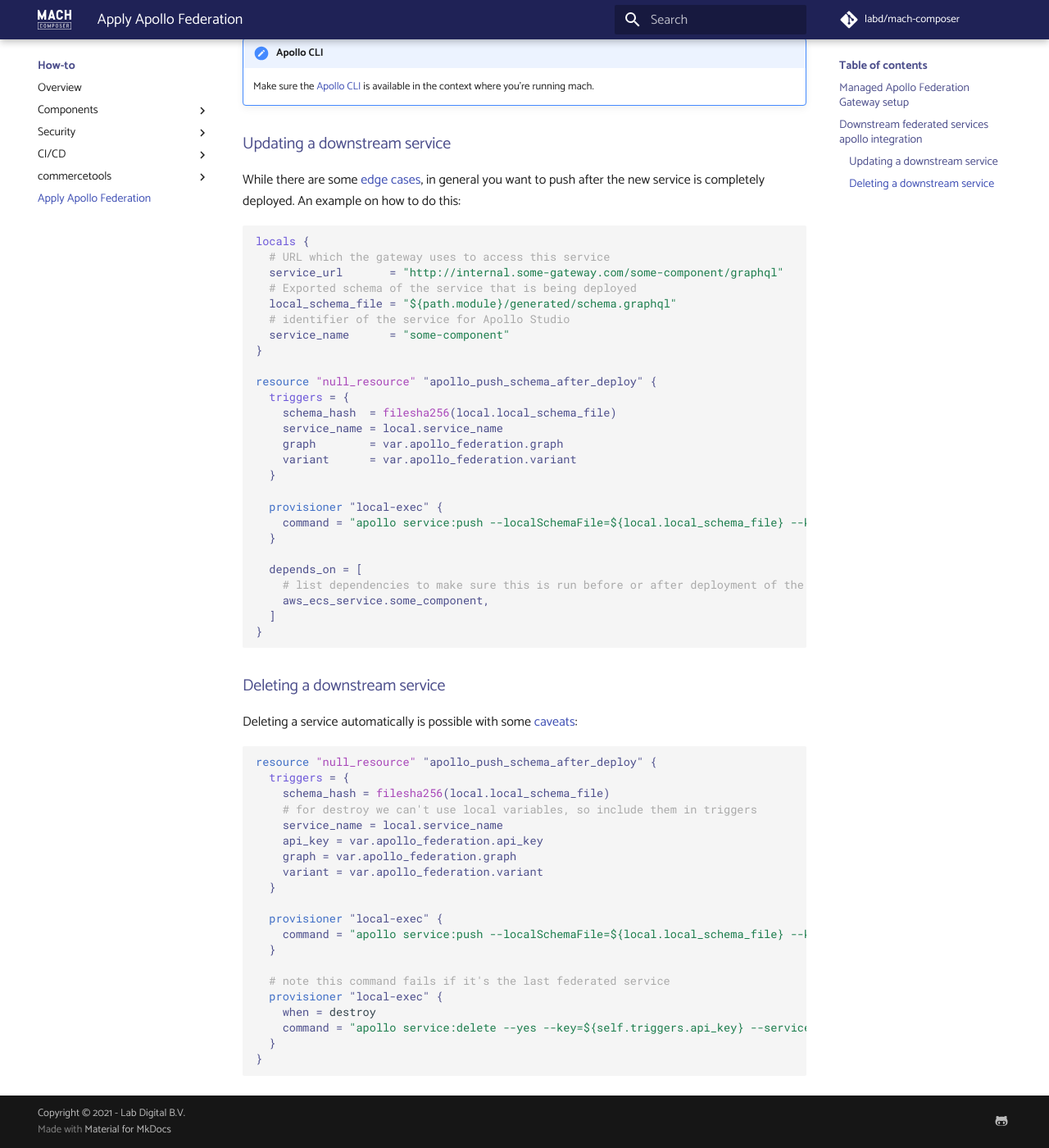
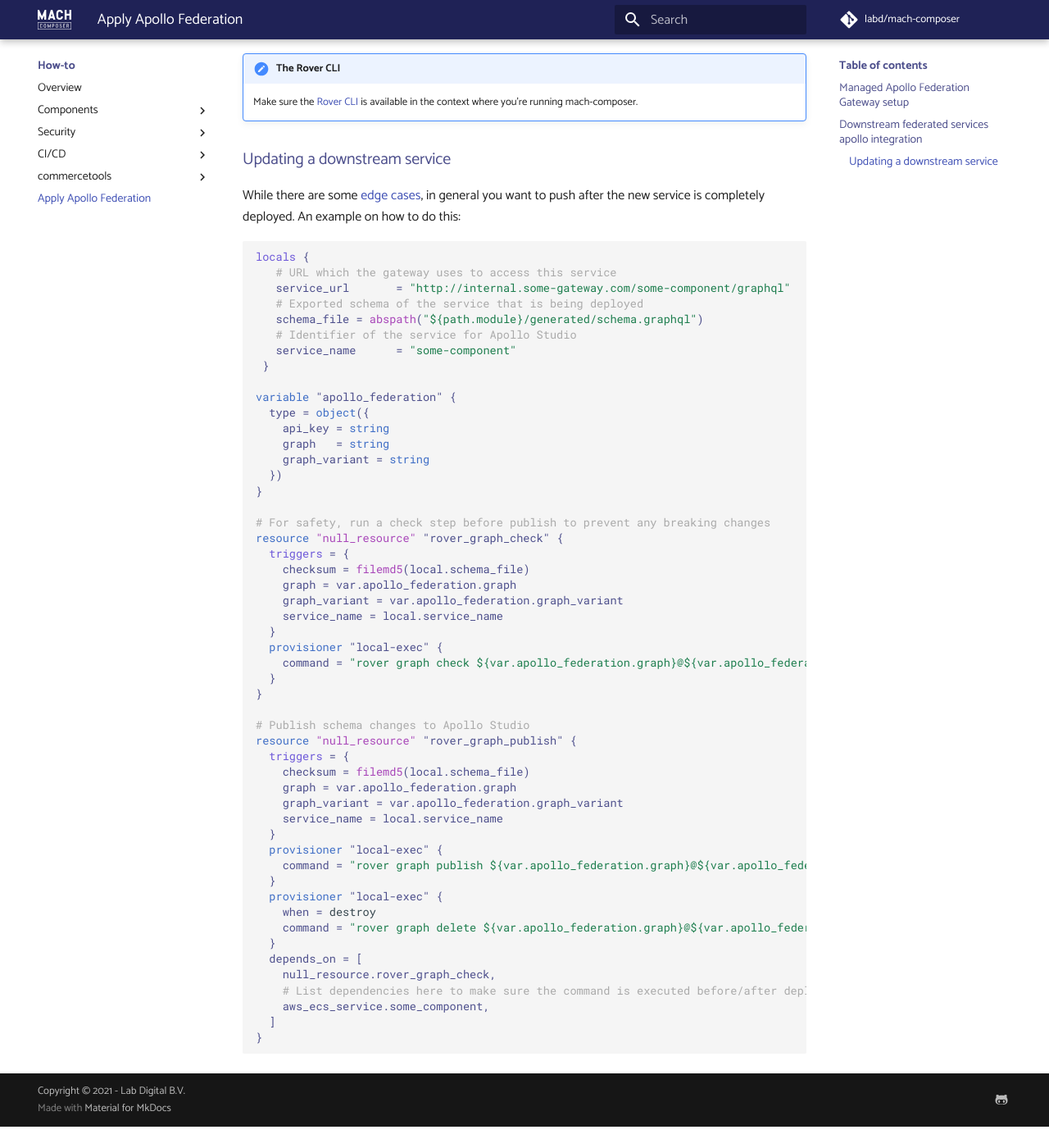
Before and after one commit to mach-composer/mach-composer-cli, an MkDocs documentation site: the page built from docs/src/howto/apollo-federation.md, in a window 1280 px wide and 1400 px high, scrolled down 1072 px. Shown: the whole window at 82% size. Built offline with MkDocs 1.6.1 and Material for MkDocs 9.7.7, drawn with Linux system fonts in a browser that asks for light colours; a script that is not in the unit is left out; comment, search, counter and statistics services are not loaded; after the commit the page ends 2446 px from its top, so only the background shows below that; some of the changed text lies outside the part shown.

Commit message:
Update apollo_federation docs

````diff
--- a/docs/src/howto/apollo-federation.md
+++ b/docs/src/howto/apollo-federation.md
@@ -33,6 +33,7 @@
 
 ```terraform
 APOLLO_KEY = var.apollo_federation.api_key
+APOLLO_GRAPH = var.apollo_federation.graph
 APOLLO_GRAPH_VARIANT = var.apollo_federation.graph_variant
 ```
 
@@ -43,9 +44,9 @@
 
 To do so we need to make this update call part of our deployment processes.
 
-!!! important "Apollo CLI"
-    Make sure the [Apollo CLI](https://www.apollographql.com/docs/devtools/cli/)
-    is available in the context where you're running mach.
+!!! important "The Rover CLI"
+    Make sure the [Rover CLI](https://www.apollographql.com/docs/rover/)
+    is available in the context where you're running mach-composer.
 
 ### Updating a downstream service
 
@@ -55,56 +56,54 @@
 
 ```terraform
 locals {
-  # URL which the gateway uses to access this service
-  service_url       = "http://internal.some-gateway.com/some-component/graphql"
-  # Exported schema of the service that is being deployed
-  local_schema_file = "${path.module}/generated/schema.graphql"
-  # identifier of the service for Apollo Studio
-  service_name      = "some-component"
+   # URL which the gateway uses to access this service
+   service_url       = "http://internal.some-gateway.com/some-component/graphql"
+   # Exported schema of the service that is being deployed
+   schema_file = abspath("${path.module}/generated/schema.graphql")
+   # Identifier of the service for Apollo Studio
+   service_name      = "some-component"
+ }
+
+variable "apollo_federation" {
+  type = object({
+    api_key = string
+    graph   = string
+    graph_variant = string
+  })
 }
 
-resource "null_resource" "apollo_push_schema_after_deploy" {
+# For safety, run a check step before publish to prevent any breaking changes
+resource "null_resource" "rover_graph_check" {
   triggers = {
-    schema_hash  = filesha256(local.local_schema_file)
+    checksum = filemd5(local.schema_file)
+    graph = var.apollo_federation.graph
+    graph_variant = var.apollo_federation.graph_variant
     service_name = local.service_name
-    graph        = var.apollo_federation.graph
-    variant      = var.apollo_federation.variant
   }
+  provisioner "local-exec" {
+    command = "rover graph check ${var.apollo_federation.graph}@${var.apollo_federation.graph_variant} --schema - <<EOF\n${file(local.schema_file)}\nEOF"
+  }
+}
 
+# Publish schema changes to Apollo Studio
+resource "null_resource" "rover_graph_publish" {
+  triggers = {
+    checksum = filemd5(local.schema_file)
+    graph = var.apollo_federation.graph
+    graph_variant = var.apollo_federation.graph_variant
+    service_name = local.service_name
+  }
   provisioner "local-exec" {
-    command = "apollo service:push --localSchemaFile=${local.local_schema_file} --key=${var.apollo_federation.api_key} --graph=${var.apollo_federation.graph} --variant=${var.apollo_federation.graph_variant} --serviceName=${local.serviceName} --serviceURL=${local.service_url}"
+    command = "rover graph publish ${var.apollo_federation.graph}@${var.apollo_federation.graph_variant} --schema - <<EOF\n${file(local.schema_file)}\nEOF"
   }
-
+  provisioner "local-exec" {
+    when = destroy
+    command = "rover graph delete ${var.apollo_federation.graph}@${var.apollo_federation.graph_variant} --confirm"
+  }
   depends_on = [
-    # list dependencies to make sure this is run before or after deployment of the service, f.e. an ecs service
+    null_resource.rover_graph_check,
+    # List dependencies here to make sure the command is executed before/after deployment of a service, f.e. an ECS service.
     aws_ecs_service.some_component,
   ]
 }
 ```
-
-### Deleting a downstream service
-
-Deleting a service automatically is possible with some [caveats](https://github.com/apollographql/apollo-tooling/issues/2115):
-
-```terraform
-resource "null_resource" "apollo_push_schema_after_deploy" {
-  triggers = {
-    schema_hash = filesha256(local.local_schema_file)
-    # for destroy we can't use local variables, so include them in triggers
-    service_name = local.service_name
-    api_key = var.apollo_federation.api_key
-    graph = var.apollo_federation.graph
-    variant = var.apollo_federation.variant
-  }
-
-  provisioner "local-exec" {
-    command = "apollo service:push --localSchemaFile=${local.local_schema_file} --key=${var.apollo_federation.api_key} --graph=${var.apollo_federation.graph} --variant=${var.apollo_federation.graph_variant} --serviceName=${local.serviceName} --serviceURL=${local.service_url}"
-  }
-
-  # note this command fails if it's the last federated service
-  provisioner "local-exec" {
-    when = destroy
-    command = "apollo service:delete --yes --key=${self.triggers.api_key} --serviceName=${self.triggers.service_name} --variant=${self.triggers.variant} || true"
-  }
-}
-```
````
